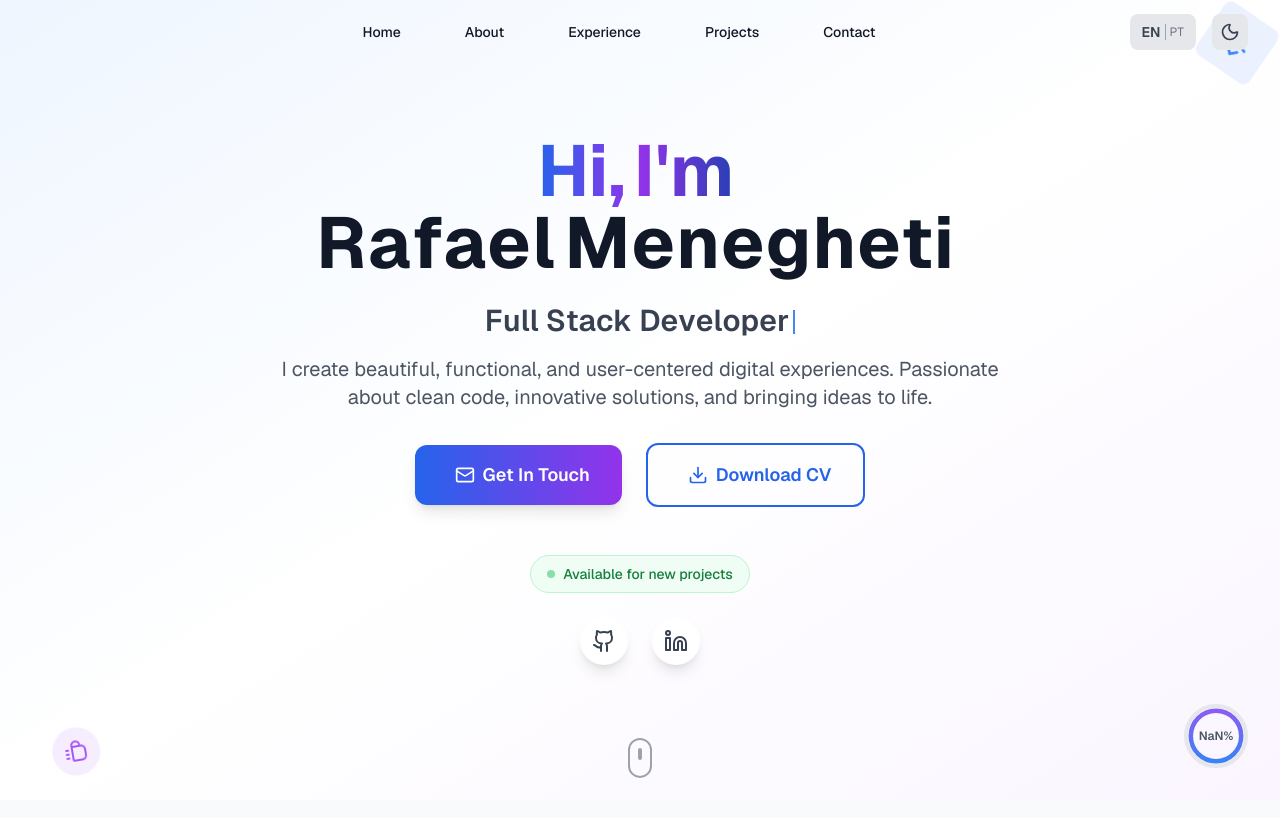
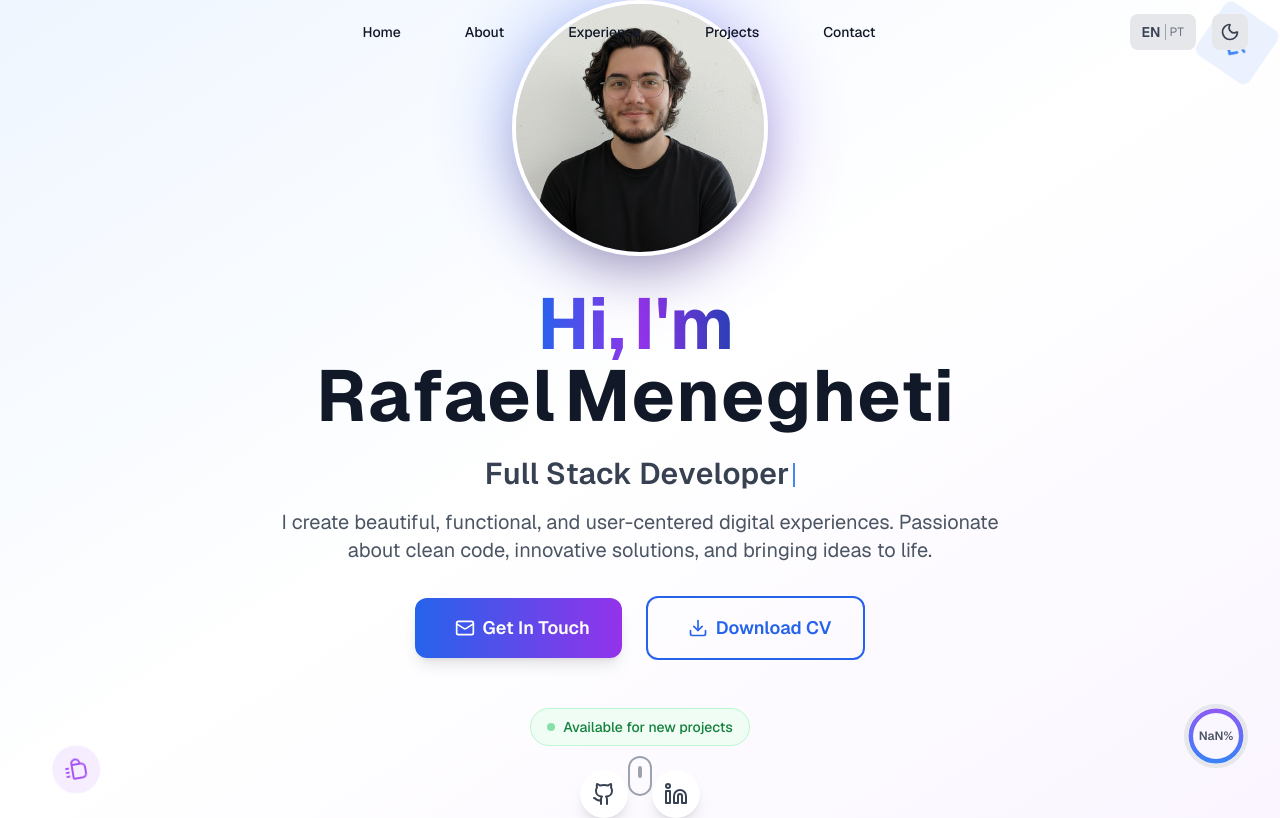
Before and after one commit to rafamenegheti/portfolio, a Next.js app: page / in a window 1280 px wide. Shown: the top 818 px of the page. Built offline with nearby package versions, Linux system fonts and the light colour scheme.

Commit message:
feat: adding photo

```diff
--- a/src/components/HeroSection.tsx
+++ b/src/components/HeroSection.tsx
@@ -3,6 +3,7 @@
 import React from "react";
 import { motion } from "framer-motion";
 import { Download, Mail, Github, Linkedin, Code2, Coffee } from "lucide-react";
+import Image from "next/image";
 import TextReveal from "@/components/TextReveal";
 import AnimatedButton from "@/components/AnimatedButton";
 import { useLanguage } from "@/contexts/LanguageContext";
@@ -102,6 +103,24 @@ const HeroSection = () => {
           animate="visible"
           className="text-center"
         >
+          <motion.div
+            variants={itemVariants}
+            className="mb-8 flex justify-center"
+          >
+            <motion.div whileHover={{ scale: 1.05 }} className="relative">
+              <div className="absolute inset-0 bg-gradient-to-br from-blue-500 to-purple-500 rounded-full blur-2xl opacity-30 dark:opacity-20 animate-pulse"></div>
+              <div className="relative w-48 h-48 sm:w-56 sm:h-56 md:w-64 md:h-64 rounded-full overflow-hidden border-4 border-white dark:border-gray-800 shadow-2xl">
+                <Image
+                  src="/foto.png"
+                  alt="Rafael Menegheti"
+                  fill
+                  className="object-cover"
+                  priority
+                />
+              </div>
+            </motion.div>
+          </motion.div>
+
           <motion.div variants={itemVariants} className="mb-6 px-4">
             {/* <div className="inline-flex items-center bg-gray-900 dark:bg-gray-800 text-green-400 px-4 py-2 rounded-lg font-mono text-sm mb-4">
               <span className="text-gray-500">$</span>
```
Also changed, not shown: public/foto.png (added).
